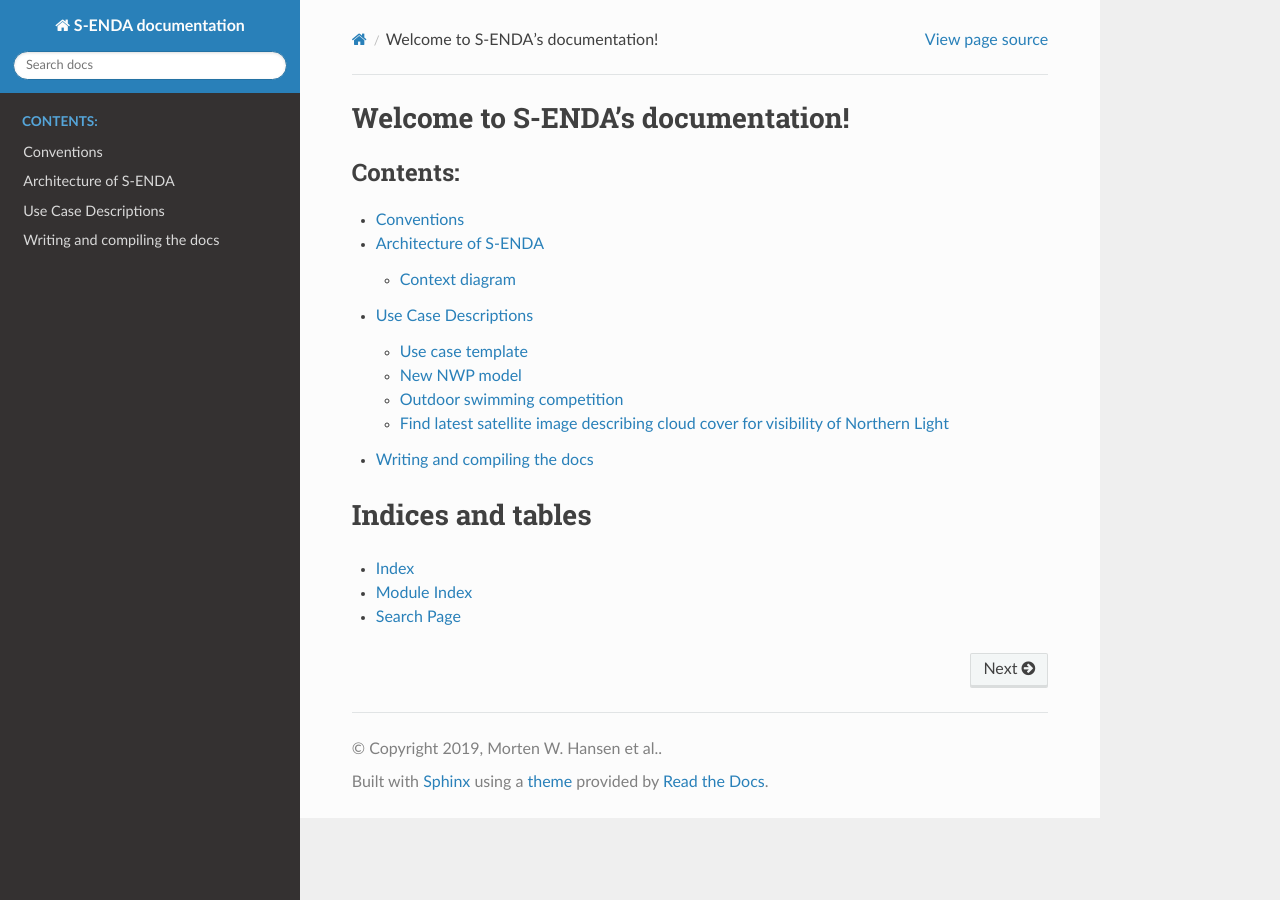
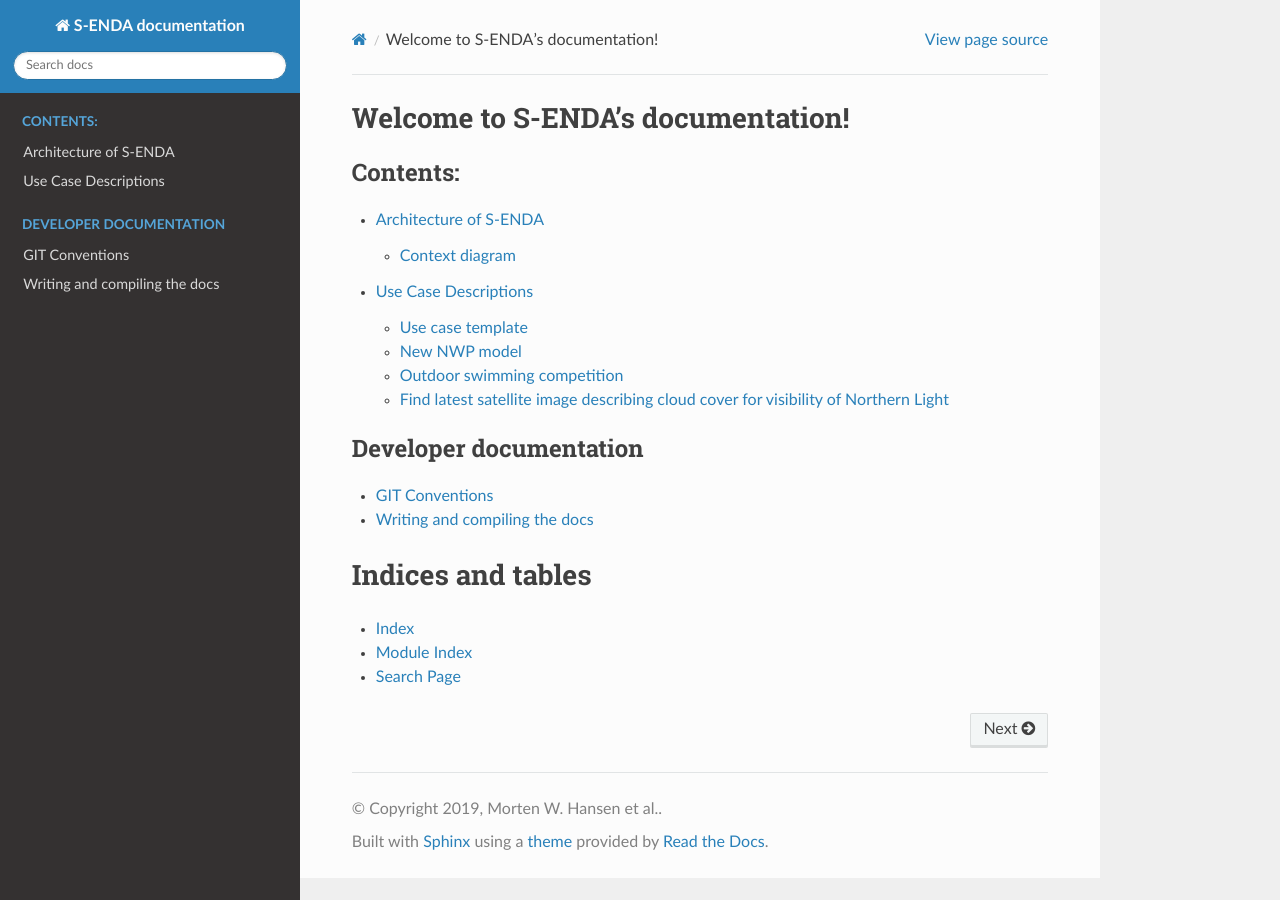
Before and after one commit to metno/S-ENDA-documentation, a Sphinx documentation site: the page built from source/index.rst, in a window 1280 px wide. Built offline with Sphinx 7.4.7 and the Read the Docs theme 2.0.0, drawn with Linux system fonts in a browser that asks for light colours.

Commit message:
#46: restructuring to add developer documentation

```diff
--- a/source/conventions.rst
+++ b/source/conventions.rst
@@ -1,5 +1,5 @@
-Conventions
-"""""""""""
+GIT Conventions
+""""""""""""""""
 
 
 We adopt the following system for branching and merging:
--- a/source/index.rst
+++ b/source/index.rst
@@ -10,9 +10,14 @@ Welcome to S-ENDA's documentation!
    :maxdepth: 2
    :caption: Contents:
 
-   conventions
    architecture
    use_cases
+
+.. toctree::
+   :maxdepth: 2
+   :caption: Developer documentation
+
+   conventions
    write_docs
 
 Indices and tables
```
